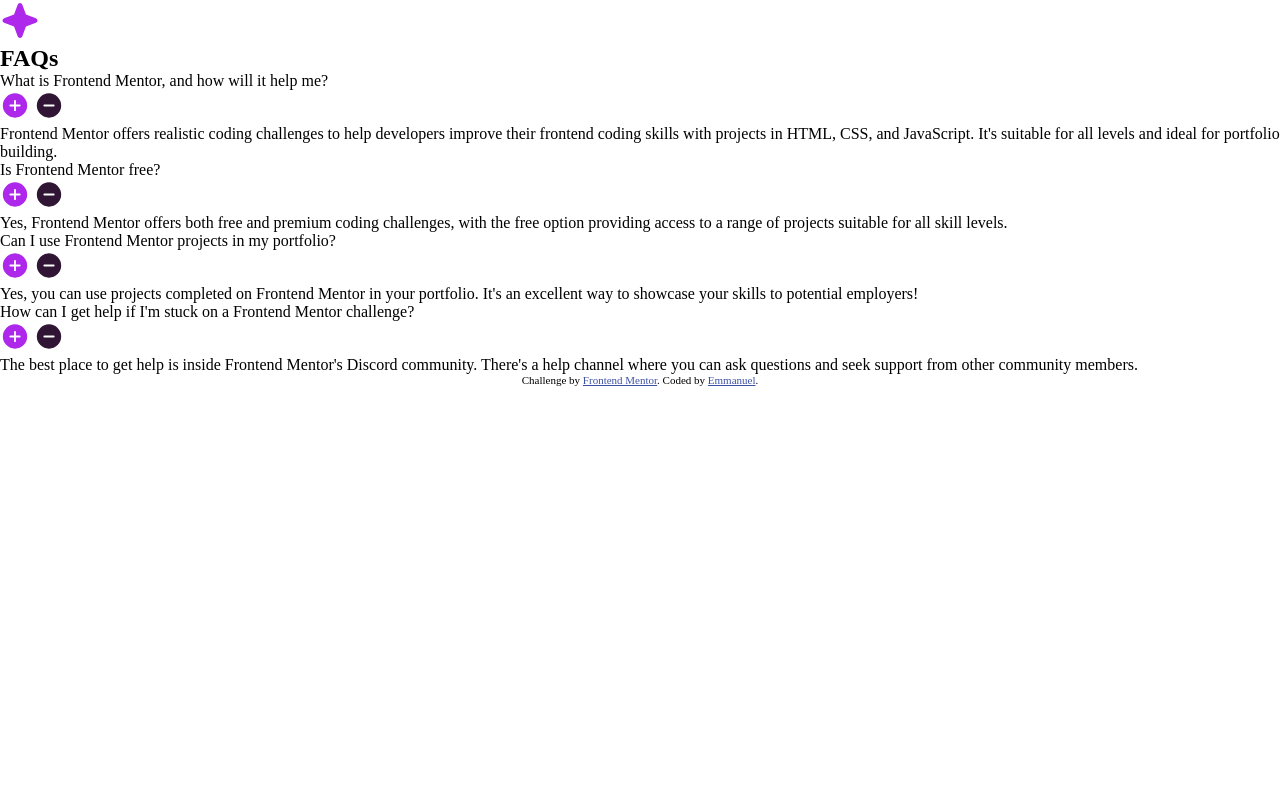
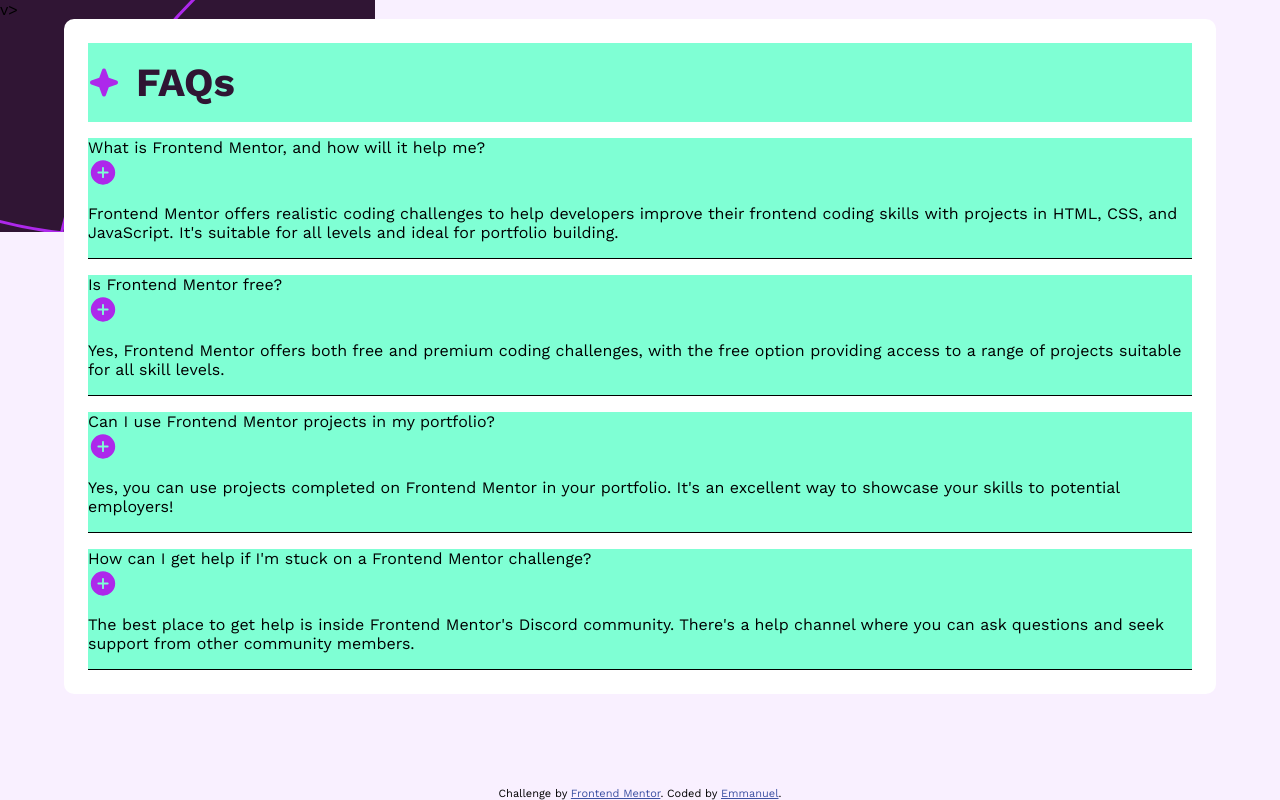
Before and after one commit to Emmanuel-Malik/frontendmentor-faq-accordion, a plain HTML site: page index.html in a window 1280 px wide. Drawn offline with nearby package versions, Linux system fonts and the light colour scheme.

Commit message:
header finished and sections spacing done

```diff
--- a/index.html
+++ b/index.html
@@ -11,23 +11,23 @@
 </head>
 <body>
   <!-- background images -->
-  <div class="top-bg-image"></div>
-  <div class="bottom-bg-image"></div>
+  <!-- <div class="top-bg-image"></div>
+  <div class="bottom-bg-image"></di -->v>
 
   <!-- main container -->
   <div class="container">
     <article class="faq">
-      <img src="/assets/images/icon-star.svg" alt="star symbol" loading="eager">
+      <img class="star-symbol" src="/assets/images/icon-star.svg" alt="star symbol" loading="eager">
       <h1 class="h1-faq">FAQs</h1>
     </article>
 
     <!-- First Section -->
-    <section class="first-section">
+    <section class="first-section sections">
       <div class="section-header">
         <p class="first-question questions">What is Frontend Mentor, and how will it help me?</p>
 
-        <img src="/assets/images/icon-plus.svg" alt="plus icon" loading="eager">
-        <img src="/assets/images/icon-minus.svg" alt="minus icon" loading="eager">
+        <img class="plus-icon" src="/assets/images/icon-plus.svg" alt="plus icon" loading="eager">
+        <img class="minus-icon" src="/assets/images/icon-minus.svg" alt="minus icon" loading="eager">
       </div>
 
       <p class="first-answer answers">
@@ -38,12 +38,12 @@
     </section>
 
     <!-- Second Secton -->
-    <section class="second-section">
+    <section class="second-section sections">
       <div class="section-header">
         <p class="second-question questions">Is Frontend Mentor free?</p>
 
-        <img src="/assets/images/icon-plus.svg" alt="plus icon" loading="eager">
-        <img src="/assets/images/icon-minus.svg" alt="minus icon" loading="eager">
+        <img class="plus-icon" src="/assets/images/icon-plus.svg" alt="plus icon" loading="eager">
+        <img class="minus-icon" src="/assets/images/icon-minus.svg" alt="minus icon" loading="eager">
       </div>
 
       <p class="second-answer answers">
@@ -53,12 +53,12 @@
     </section>
 
     <!-- Third Section -->
-    <section class="third-section">
+    <section class="third-section sections">
       <div class="section-header">
         <p class="third-question questions">Can I use Frontend Mentor projects in my portfolio?</p>
 
-        <img src="/assets/images/icon-plus.svg" alt="plus icon" loading="eager">
-        <img src="/assets/images/icon-minus.svg" alt="minus icon" loading="eager">
+        <img class="plus-icon" src="/assets/images/icon-plus.svg" alt="plus icon" loading="eager">
+        <img class="minus-icon" src="/assets/images/icon-minus.svg" alt="minus icon" loading="eager">
       </div>
 
       <p class="third-answer answers">
@@ -68,12 +68,12 @@
     </section>
 
     <!-- Fourth Section -->
-    <section class="fourth-section">
+    <section class="fourth-section sections">
       <div class="section-header">
         <p class="fourth-question questions">How can I get help if I'm stuck on a Frontend Mentor challenge?</p>
 
-        <img src="/assets/images/icon-plus.svg" alt="plus icon" loading="eager">
-        <img src="/assets/images/icon-minus.svg" alt="minus icon" loading="eager">
+        <img class="plus-icon" src="/assets/images/icon-plus.svg" alt="plus icon" loading="eager">
+        <img class="minus-icon" src="/assets/images/icon-minus.svg" alt="minus icon" loading="eager">
         </div>
 
       <p class="fourth-answer answers">
--- a/styles/styles.css
+++ b/styles/styles.css
@@ -1,4 +1,6 @@
 @import url('https://fonts.googleapis.com/css2?family=DM+Sans:ital,opsz,wght@0,9..40,100..1000;1,9..40,100..1000&family=Josefin+Sans:ital,wght@0,100..700;1,100..700&family=Libre+Franklin:ital,wght@0,100..900;1,100..900&family=Manrope:wght@200..800&family=Overpass:ital,wght@0,100..900;1,100..900&family=Poppins:ital,wght@0,100;0,200;0,300;0,400;0,500;0,600;0,700;0,800;0,900;1,100;1,200;1,300;1,400;1,500;1,600;1,700;1,800;1,900&family=Raleway:ital,wght@0,100..900;1,100..900&family=Roboto:ital,wght@0,100..900;1,100..900&family=Work+Sans:ital,wght@0,100..900;1,100..900&display=swap');
+
+/* RESET */
 
 *,
 *::after,
@@ -8,12 +10,76 @@
   box-sizing: border-box;
 }
 
+img {
+  max-width: 100%;
+  height: auto;
+  display: block;
+}
 
+/* MAIN */
 
+body {
+  font-family: "Work Sans", sans-serif;
+  min-height: 100vh;
+  position: relative;
+  font-size: 1rem;
+  background-color: hsl(276, 100.00%, 97.10%);
+  background-image: url(/assets/images/background-pattern-mobile.svg);
+  background-repeat: no-repeat;
+}
 
+.container {
+  background-color: white;
+  width: 90%;
+  height: auto;
+  place-self: center;
+  border-radius: 10px;
+  padding: 1.5rem;
+  display: flex;
+  flex-direction: column;
+  gap: 1rem;
+  /* margin-bottom: 2rem; */
+}
+
+.faq {
+  background-color: aquamarine;
+  display: flex;
+  align-items: center;
+  padding-top: 1rem;
+  padding-bottom: 1rem;
+  gap: 1rem;
+}
+
+.star-symbol {
+  width: 2rem;
+  height: auto;
+}
+
+.h1-faq {
+  color: hsl(292, 42%, 14%);
+  font-size: 2.5rem;
+}
+
+.sections {
+  background-color: aquamarine;
+  border-bottom: 1px solid black;
+  padding-bottom: 1rem;
+  display: flex;
+  flex-direction: column;
+  gap: 1rem;
+}
+
+.minus-icon {
+  display: none;
+}
 
 .attribution {
-  font-size: 11px; text-align: center;
+  font-size: 11px;
+  text-align: center;
+  position: fixed;
+  bottom: 0;
+  width: 100%;
+  text-align: center;
 }
 .attribution a {
   color: hsl(228, 45%, 44%);
```
